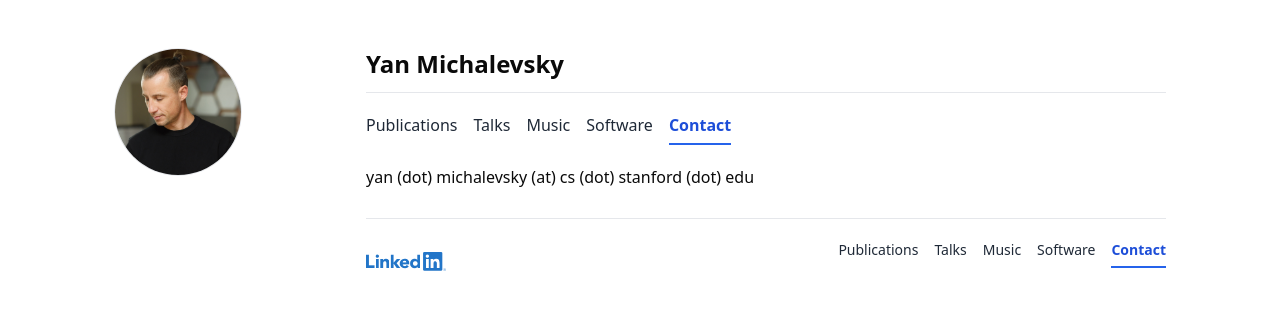
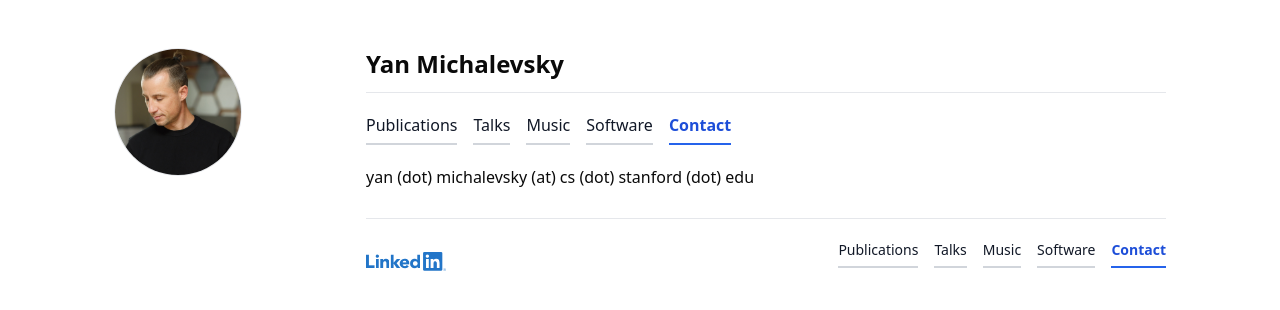
Before and after one commit to ymcrcat/michalevsky.com, a React (Create React App) app: page /contact in a window 1280 px wide. Shown: the top 310 px of the page. Built offline with nearby package versions, Linux system fonts and the light colour scheme.

Commit message:
Darker nav items

```diff
--- a/src/components/Nav.js
+++ b/src/components/Nav.js
@@ -6,7 +6,7 @@ function AddLink(props) {
             <NavLink
                 to={props.to}
                 className={({ isActive }) =>
-                    `inline-block py-1 border-b-2 ${isActive ? 'border-blue-600 text-blue-700 dark:text-blue-400 font-semibold' : 'border-transparent text-gray-800 dark:text-gray-200 hover:border-blue-600'}`
+                    `inline-block py-1 border-b-2 ${isActive ? 'border-blue-600 text-blue-700 font-semibold' : 'border-gray-300 text-gray-900 hover:text-blue-700 hover:border-blue-600'}`
                 }
                 end={props.end}
             >
```
